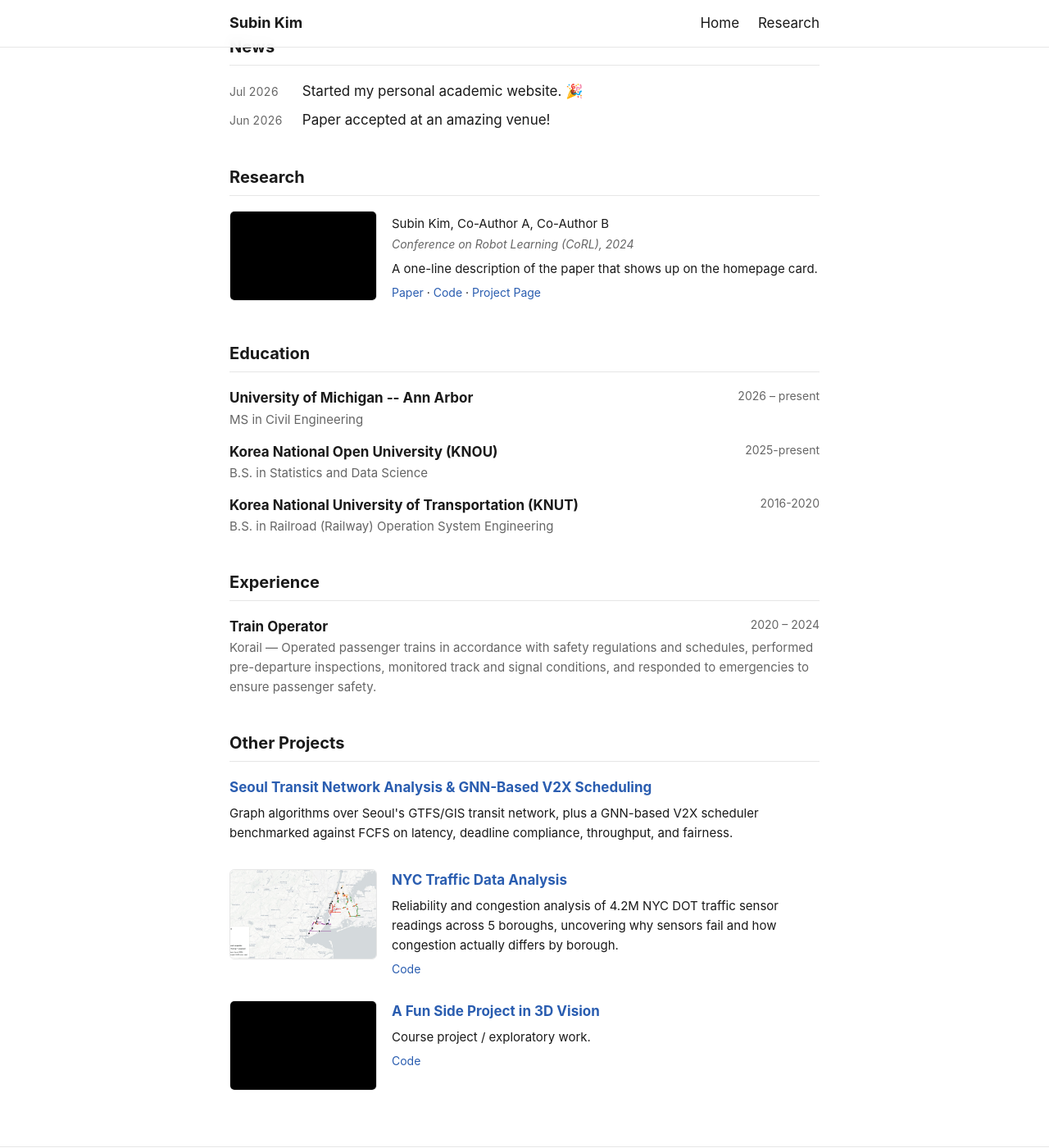
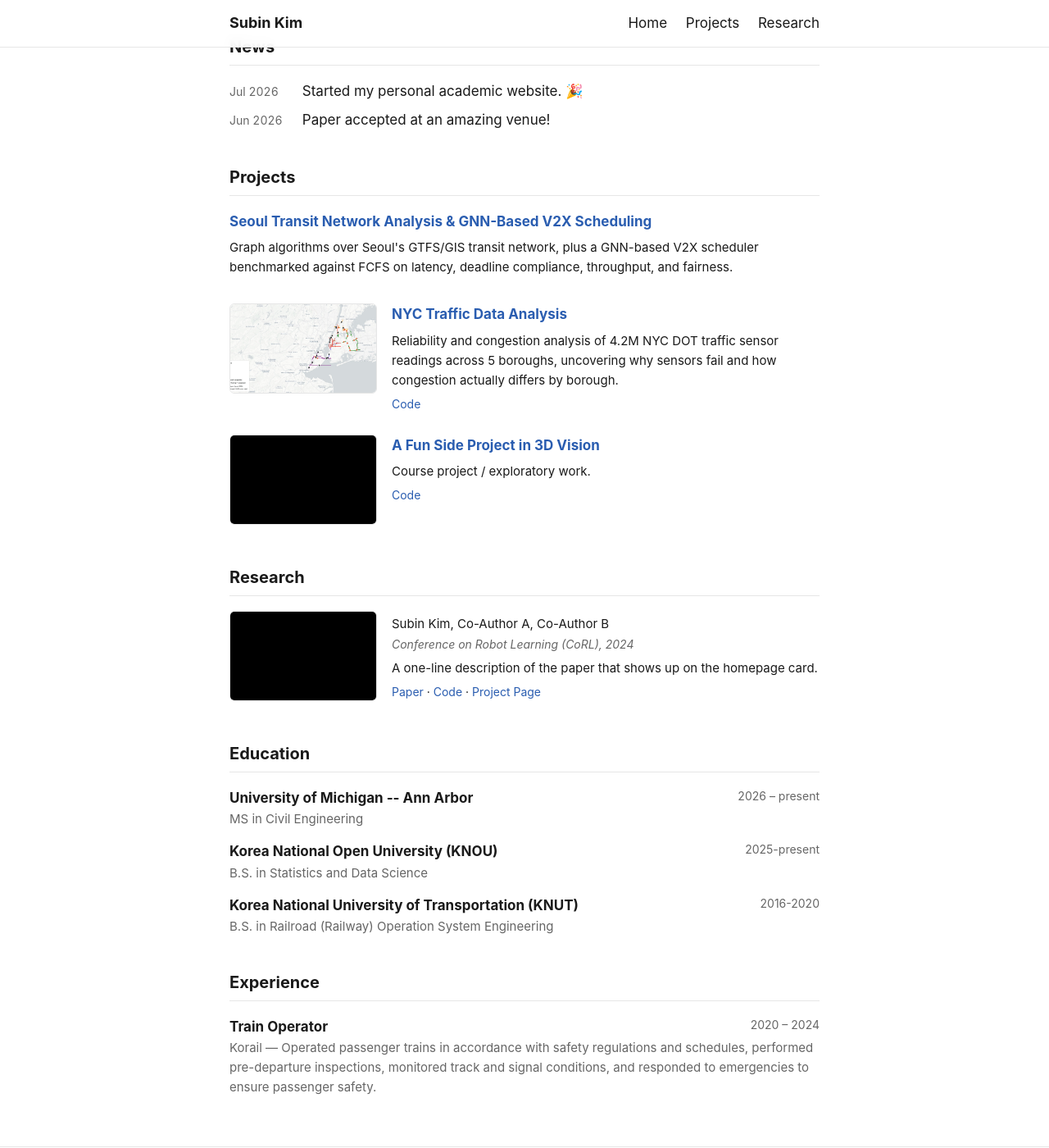
Before and after one commit to sbkim-208/website, a Jekyll site: the page built from index.html, in a window 1280 px wide and 1400 px high, scrolled down 270 px. Shown: the whole window at 82% size. Built offline with Jekyll 4.4.1, drawn with Linux system fonts in a browser that asks for light colours.

Commit message:
Rename Other Projects to Projects and move above Research
Co-Authored-By: Claude Sonnet 5 <noreply@anthropic.com>
Claude-Session: https://claude.ai/code/session_01Wn8VxqC1DGjuc1HNVHr2vm

```diff
--- a/_includes/nav.html
+++ b/_includes/nav.html
@@ -3,6 +3,7 @@
     <a class="site-title" href="{{ '/' | relative_url }}">{{ site.title }}</a>
     <nav class="site-nav">
       <a href="{{ '/' | relative_url }}">Home</a>
+      <a href="{{ '/#projects' | relative_url }}">Projects</a>
       <a href="{{ '/#research' | relative_url }}">Research</a>
     </nav>
   </div>
--- a/index.html
+++ b/index.html
@@ -27,6 +27,17 @@ layout: default
     <li><span class="date">{{ item.date }}</span> {{ item.text }}</li>
     {% endfor %}
   </ul>
+</section>
+{% endif %}
+
+<!-- ===== Projects (category != research) ===== -->
+{% assign others = site.projects | where_exp: "p", "p.category != 'research'" | sort: "year" | reverse %}
+{% if others.size > 0 %}
+<section class="other-projects" id="projects">
+  <h2>Projects</h2>
+  {% for project in others %}
+    {% include project-card.html project=project %}
+  {% endfor %}
 </section>
 {% endif %}
 
@@ -68,14 +79,3 @@ layout: default
   </ul>
 </section>
 {% endif %}
-
-<!-- ===== Other Projects (category != research) ===== -->
-{% assign others = site.projects | where_exp: "p", "p.category != 'research'" | sort: "year" | reverse %}
-{% if others.size > 0 %}
-<section class="other-projects">
-  <h2>Other Projects</h2>
-  {% for project in others %}
-    {% include project-card.html project=project %}
-  {% endfor %}
-</section>
-{% endif %}
```
